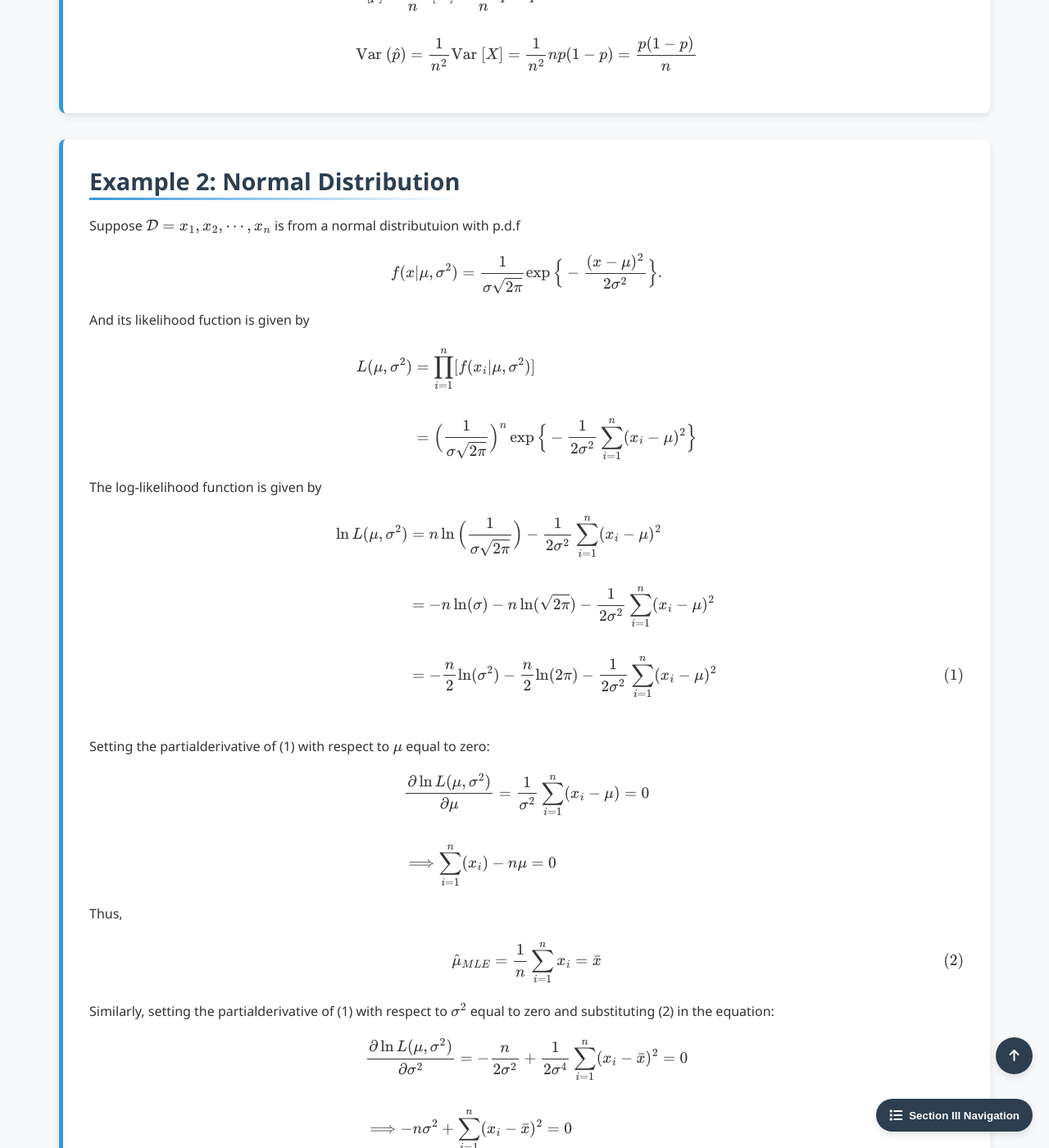
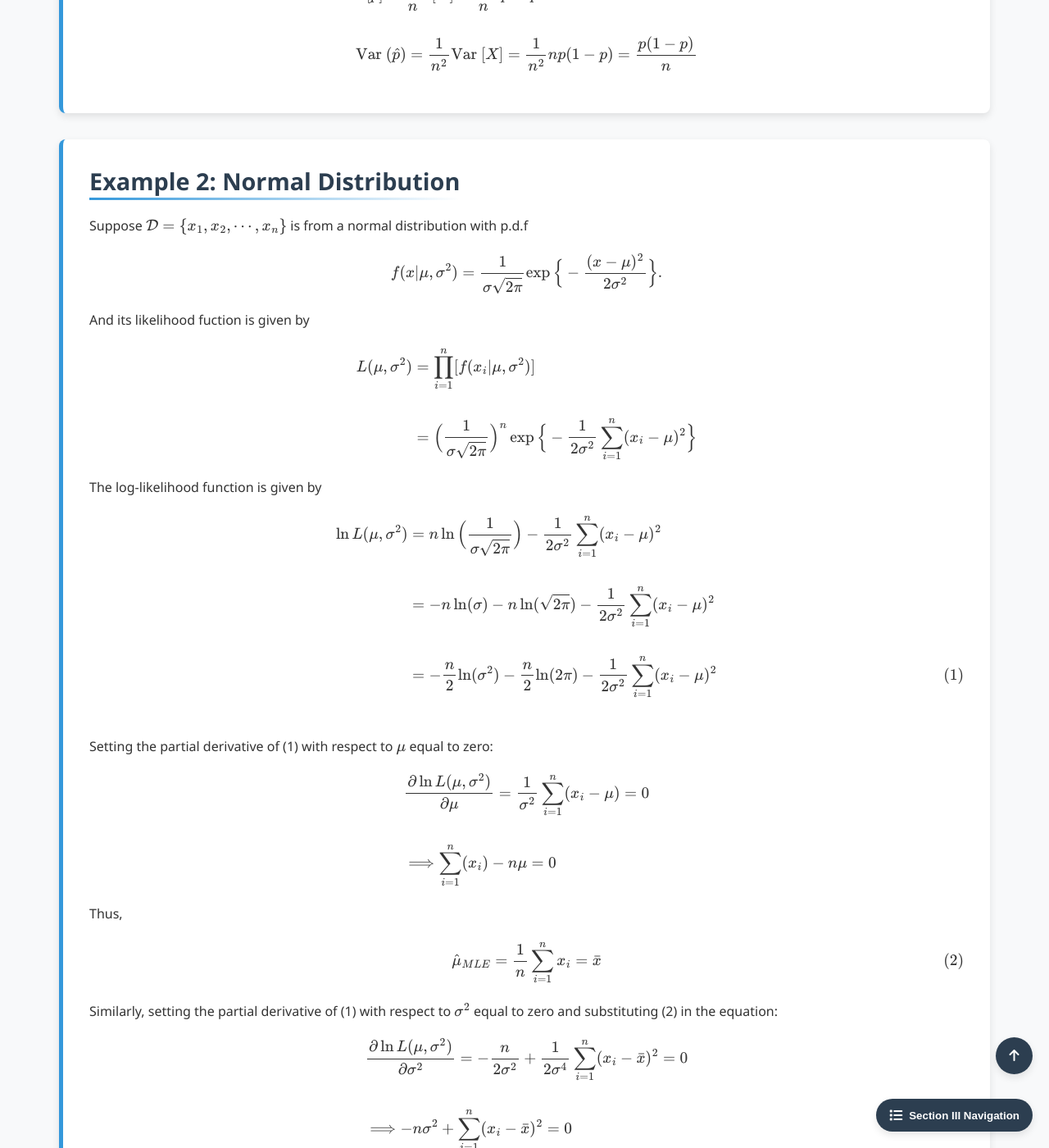
Before and after one commit to Yusukey01/yusukey01.github.io, a Jekyll site: the page built from Mathematics/Probability/mle.html, in a window 1280 px wide and 1400 px high, scrolled down 4043 px. Shown: the whole window at 82% size. Built offline with Jekyll 4.4.1, drawn with Linux system fonts in a browser that asks for light colours; some of the changed text lies outside the part shown.

Commit message:
Updated Section 3-8, 9

```diff
--- a/Mathematics/Probability/mle.html
+++ b/Mathematics/Probability/mle.html
@@ -256,7 +256,7 @@ uses_python: false
             <section id="ex2" class="section-content">
                 <h2>Example 2: Normal Distribution</h2>
                 <p>
-                Suppose \(\mathcal{D} = {x_1, x_2, \cdots, x_n}\) is from a normal distributuion with p.d.f
+                Suppose \(\mathcal{D} = \{x_1, x_2, \cdots, x_n \}\) is from a normal distribution with p.d.f
                 \[
                 f(x | \mu, \sigma^2) = \frac{1}{\sigma \sqrt{2\pi}}\exp \Big\{- \frac{(x - \mu)^2}{2\sigma^2}\Big\}.
                 \]
@@ -275,7 +275,7 @@ uses_python: false
                                     &= -\frac{n}{2} \ln (\sigma^2) - \frac{n}{2}\ln (2\pi)  -\frac{1}{2\sigma^2} \sum_{i=1}^n (x_i - \mu)^2 \tag{1} \\\\
                 \end{align*}
                 \]
-                Setting the partialderivative of (1) with respect to \(\mu\) equal to zero:
+                Setting the partial derivative of (1) with respect to \(\mu\) equal to zero:
                 \[
                 \begin{align*}
                 &\frac{\partial \ln L(\mu, \sigma^2) }{\partial \mu} = \frac{1}{\sigma^2} \sum_{i=1}^n (x_i - \mu) = 0 \\\\
@@ -286,7 +286,7 @@ uses_python: false
                 \[
                 \hat{\mu}_{MLE} = \frac{1}{n} \sum_{i=1}^n x_i = \bar{x} \tag{2}
                 \]
-                Similarly, setting the partialderivative of (1) with respect to \(\sigma^2\) equal to zero and substituting (2) in the equation:
+                Similarly, setting the partial derivative of (1) with respect to \(\sigma^2\) equal to zero and substituting (2) in the equation:
                 \[
                 \begin{align*}
                 &\frac{\partial \ln L(\mu, \sigma^2) }{\partial \sigma^2} = -\frac{n}{2\sigma^2}+ \frac{1}{2\sigma^4}\sum_{i=1}^n (x_i - \bar{x})^2  = 0 \\\\
--- a/Mathematics/Probability/mvn.html
+++ b/Mathematics/Probability/mvn.html
@@ -104,7 +104,7 @@ uses_python: false
         <div class="topic-nav">
             <a href="#mn">Multivariate Normal Distribution</a>
             <a href="#dirichlet">Dirichlet Distribution</a>
-            <a href="#wishart"> Wishart distribution</a>
+            <a href="#wishart"> Wishart Distribution</a>
         </div>
 
         <div class="container">
```
Also changed, not shown: other parts of Mathematics/Probability/mle.html (+2 -2 lines), other parts of Mathematics/Probability/mvn.html (+1 -1 lines).
